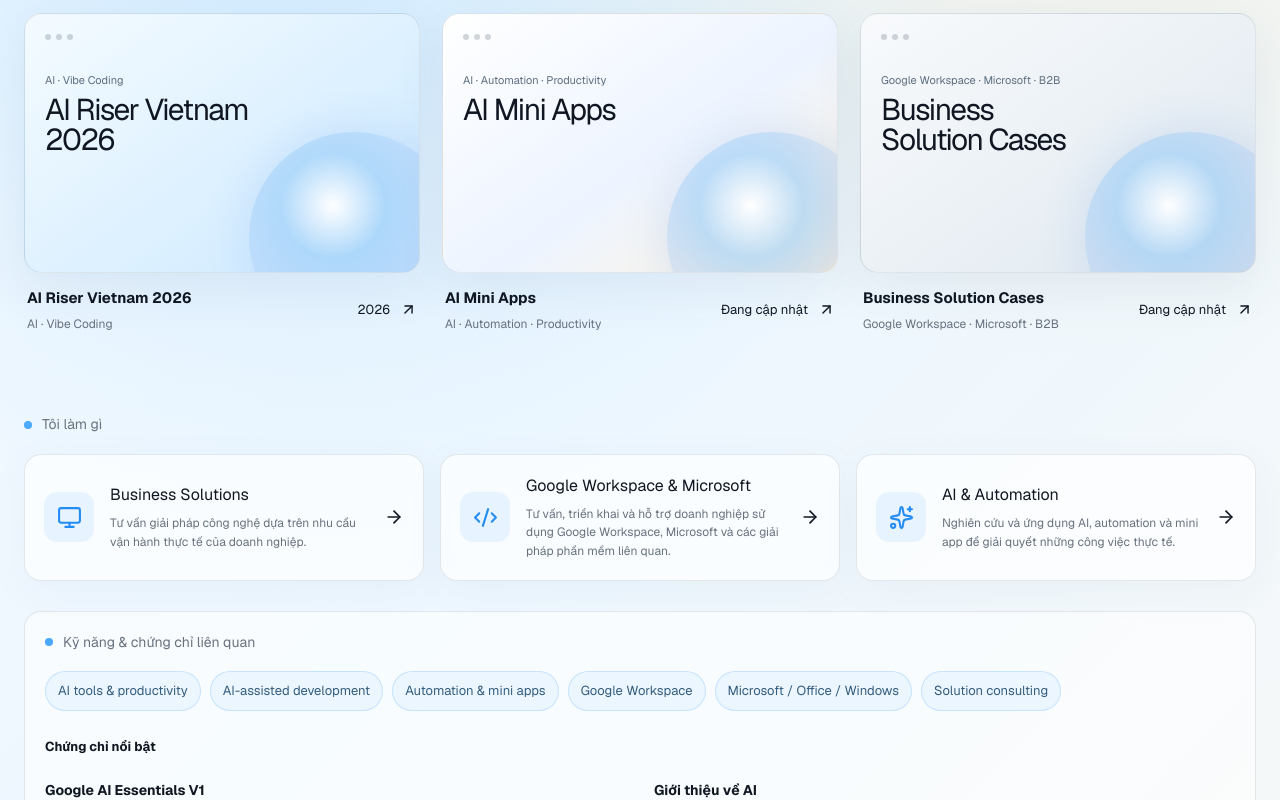
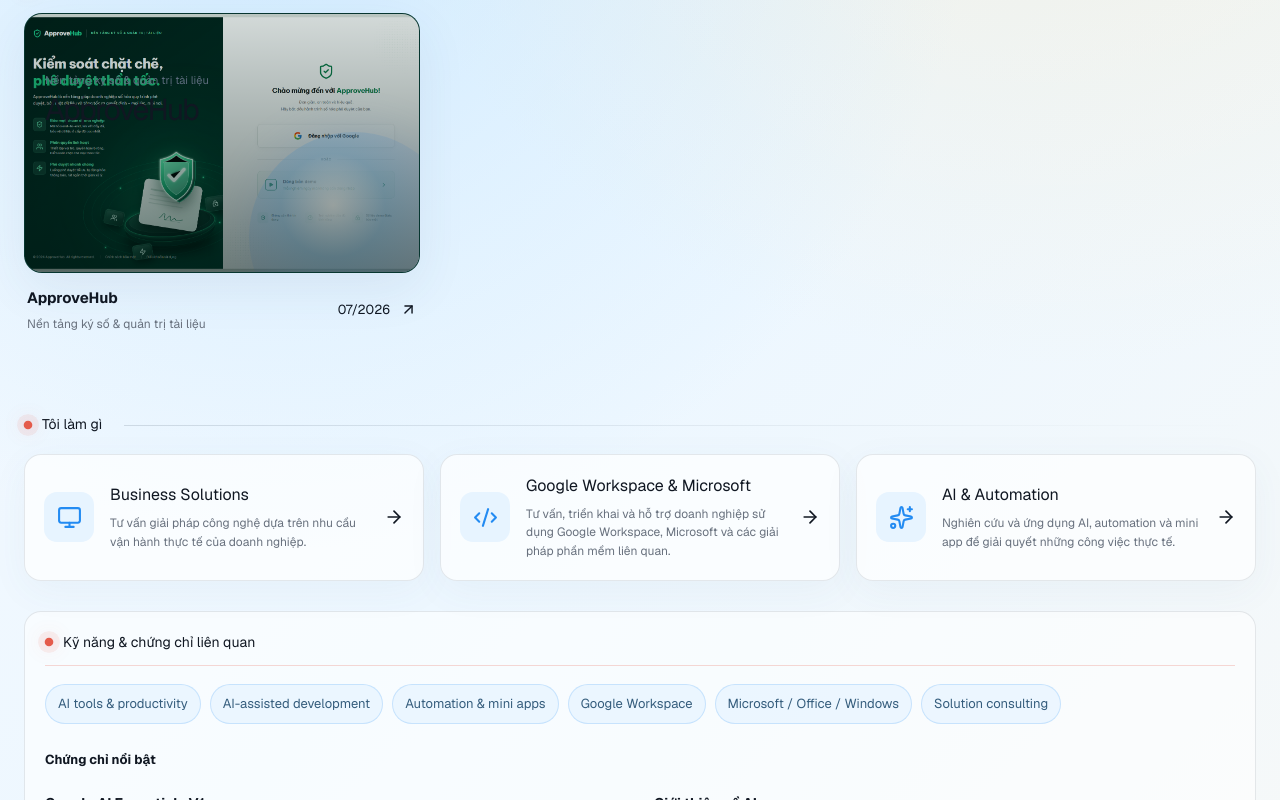
Before and after one commit to quantran159/quantranlab, a Next.js app: page / in a window 1280 px wide. Shown: the part 760-1560 px from the top of the page. Built offline with nearby package versions, Linux system fonts and the light colour scheme.

Commit message:
Refresh ApproveHub project imagery

```diff
--- a/src/app/accessibility.css
+++ b/src/app/accessibility.css
@@ -17,73 +17,67 @@
 
 .cursor-glow {
   position: fixed;
-  z-index: 40;
+  z-index: 9999;
   top: 0;
   left: 0;
-  width: 76px;
-  height: 76px;
+  width: 136px;
+  height: 136px;
   pointer-events: none;
   opacity: 0;
   border-radius: 50%;
-  filter: blur(5px);
-  mix-blend-mode: multiply;
-  transition: opacity 240ms ease;
+  background: radial-gradient(circle at 48% 46%, rgba(231, 53, 43, 0.11) 0, rgba(164, 24, 31, 0.06) 34%, transparent 74%);
+  filter: blur(16px);
+  transition: transform 500ms cubic-bezier(0.2, 0.8, 0.2, 1), opacity 240ms ease;
   will-change: transform, opacity;
 }
 
 .cursor-glow[data-visible="true"] {
-  opacity: 0.34;
+  opacity: 0.38;
 }
 
 .cursor-glow::before {
   position: absolute;
-  inset: 7px;
+  inset: 12px;
   border-radius: 50%;
-  background: radial-gradient(circle, rgba(255, 197, 121, 0.34) 0, rgba(255, 225, 175, 0.18) 36%, transparent 72%);
+  background: radial-gradient(circle, rgba(255, 113, 59, 0.16) 0, rgba(177, 24, 31, 0.07) 36%, transparent 74%);
   content: "";
-  filter: blur(8px);
+  filter: blur(16px);
 }
 
 .cursor-glow-flame {
   position: absolute;
   display: block;
   border-radius: 50% 42% 58% 46%;
-  background: radial-gradient(circle at 45% 42%, rgba(255, 244, 211, 0.62), rgba(255, 179, 95, 0.23) 42%, transparent 73%);
-  filter: blur(7px);
+  background: radial-gradient(circle at 45% 42%, rgba(255, 218, 157, 0.3), rgba(218, 47, 39, 0.13) 42%, transparent 73%);
+  filter: blur(13px);
   transform-origin: 50% 80%;
 }
 
 .cursor-glow-flame-one {
-  top: 9px;
-  left: 25px;
-  width: 27px;
-  height: 42px;
-  animation: cursor-flame-one 1.8s ease-in-out infinite alternate;
+  top: 13px;
+  left: 38px;
+  width: 40px;
+  height: 62px;
+  animation: cursor-flame-one 2.4s ease-in-out infinite alternate;
 }
 
 .cursor-glow-flame-two {
-  top: 24px;
-  left: 12px;
-  width: 33px;
-  height: 29px;
-  opacity: 0.72;
-  animation: cursor-flame-two 1.45s ease-in-out infinite alternate;
+  top: 42px;
+  left: 20px;
+  width: 52px;
+  height: 45px;
+  opacity: 0.52;
+  animation: cursor-flame-two 2s ease-in-out infinite alternate;
 }
 
 @keyframes cursor-flame-one {
-  from { transform: rotate(-10deg) scale(0.82, 0.94); opacity: 0.48; }
-  to { transform: rotate(13deg) scale(1.08, 1.12); opacity: 0.82; }
+  from { transform: rotate(-9deg) scale(0.84, 0.92); opacity: 0.34; }
+  to { transform: rotate(11deg) scale(1.06, 1.12); opacity: 0.68; }
 }
 
 @keyframes cursor-flame-two {
-  from { transform: rotate(14deg) scale(1.04, 0.86); }
-  to { transform: rotate(-12deg) scale(0.84, 1.08); }
-}
-
-@media (pointer: coarse), (prefers-reduced-motion: reduce) {
-  .cursor-glow {
-    display: none;
-  }
+  from { transform: rotate(12deg) scale(1.02, 0.86); opacity: 0.42; }
+  to { transform: rotate(-10deg) scale(0.86, 1.06); opacity: 0.68; }
 }
 
 .site-header {
@@ -100,6 +94,64 @@
 
 .about-section {
   padding-top: 68px !important;
+}
+
+.scroll-section .section-kicker {
+  position: relative;
+  opacity: 0.58;
+  transform: translateY(10px);
+  transition: opacity 650ms ease, transform 650ms cubic-bezier(0.22, 1, 0.36, 1), color 650ms ease;
+}
+
+.scroll-section.is-in-view .section-kicker {
+  opacity: 1;
+  color: var(--ink);
+  transform: translateY(0);
+}
+
+.scroll-section .section-kicker > span {
+  position: relative;
+  flex: 0 0 8px;
+  transition: box-shadow 650ms ease, transform 650ms ease, background 650ms ease;
+}
+
+.scroll-section.is-in-view .section-kicker > span {
+  background: #e45b4b;
+  box-shadow: 0 0 0 6px rgba(228, 91, 75, 0.09), 0 0 18px rgba(228, 91, 75, 0.35);
+  transform: scale(1.08);
+}
+
+.scroll-section > .section-heading::after,
+.scroll-section > .section-kicker::after {
+  height: 1px;
+  flex: 1;
+  margin-left: 22px;
+  background: linear-gradient(90deg, rgba(20, 38, 60, 0.14), transparent);
+  content: "";
+  opacity: 0;
+  transform: scaleX(0.35);
+  transform-origin: left;
+  transition: opacity 700ms ease, transform 700ms cubic-bezier(0.22, 1, 0.36, 1);
+}
+
+.scroll-section.is-in-view > .section-heading::after,
+.scroll-section.is-in-view > .section-kicker::after {
+  opacity: 1;
+  transform: scaleX(1);
+}
+
+.scroll-section:not(.is-in-view) > .section-heading,
+.scroll-section:not(.is-in-view) > .section-kicker {
+  transition: opacity 500ms ease;
+}
+
+.skills-panel > .section-kicker {
+  padding-bottom: 12px;
+  border-bottom: 1px solid rgba(20, 38, 60, 0.08);
+}
+
+.scroll-section.is-in-view .skills-panel > .section-kicker {
+  border-bottom-color: rgba(228, 91, 75, 0.24);
 }
 
 h1,
--- a/src/app/layout.tsx
+++ b/src/app/layout.tsx
@@ -16,5 +16,5 @@
 };
 
 export default function RootLayout({ children }: Readonly<{ children: React.ReactNode }>) {
-  return <html lang="vi" className={GeistSans.variable}><body><LanguageProvider><div className="page-frame"><CursorGlow /><Header />{children}<Footer /></div></LanguageProvider></body></html>;
+  return <html lang="vi" className={GeistSans.variable}><body><LanguageProvider><CursorGlow /><div className="page-frame"><Header />{children}<Footer /></div></LanguageProvider></body></html>;
 }
--- a/src/app/work/[slug]/page.tsx
+++ b/src/app/work/[slug]/page.tsx
@@ -4,4 +4,4 @@
 import { projects } from "@/data/projects";
 
 export function generateStaticParams(){return projects.map(p=>({slug:p.slug}));}
-export default async function ProjectPage({params}:{params:Promise<{slug:string}>}){const {slug}=await params;const p=projects.find(x=>x.slug===slug);if(!p)notFound();return <main className="inner shell project-page"><Link href="/work" className="back-link"><ArrowLeft size={17}/>Tất cả dự án</Link><p className="eyebrow"><span />{p.type}</p><h1 className="page-title">{p.title}</h1><p className="page-lead">{p.description}</p><div className={`case-hero visual-${p.accent}`}><div className="visual-orbit" /></div><div className="case-grid"><section><h2>Tổng quan</h2><p>{p.description}</p></section><aside><div><span>Năm</span><strong>{p.year}</strong></div><div><span>Công nghệ</span><strong>{p.stack.join(" · ")}</strong></div>{p.href&&<a href={p.href}>Xem website<ArrowUpRight size={16}/></a>}</aside></div><section className="case-section"><h2>Case study đang được hoàn thiện</h2><p>Phần Problem → Process → Solution → Result sẽ được bổ sung khi Quân cung cấp nội dung và hình ảnh thực tế của dự án.</p></section></main>}
+export default async function ProjectPage({params}:{params:Promise<{slug:string}>}){const {slug}=await params;const p=projects.find(x=>x.slug===slug);if(!p)notFound();return <main className="inner shell project-page"><Link href="/work" className="back-link"><ArrowLeft size={17}/>Tất cả dự án</Link><p className="eyebrow"><span />{p.type}</p><h1 className="page-title">{p.title}</h1><p className="page-lead">{p.description}</p><div className={`case-hero visual-${p.accent}`}>{p.slug === "approvehub" && <img className="case-project-image" src="/approvehub.png" alt="Giao diện ApproveHub" />}<div className="case-project-sheen" /></div><div className="case-grid"><section><h2>Tổng quan</h2><p>{p.description}</p></section><aside><div><span>Năm</span><strong>{p.year}</strong></div><div><span>Công nghệ</span><strong>{p.stack.join(" · ")}</strong></div>{p.href&&<a href={p.href}>Xem website<ArrowUpRight size={16}/></a>}</aside></div><section className="case-section"><h2>Case study đang được hoàn thiện</h2><p>Phần Problem → Process → Solution → Result sẽ được bổ sung khi Quân cung cấp nội dung và hình ảnh thực tế của dự án.</p></section></main>}
--- a/src/components/Home.tsx
+++ b/src/components/Home.tsx
@@ -1,7 +1,7 @@
 "use client";
 
 import Link from "next/link";
-import { useState } from "react";
+import { useEffect, useRef, useState, type ReactNode } from "react";
 import { ArrowRight, Code2, Monitor, Sparkles } from "lucide-react";
 import { projects } from "@/data/projects";
 import { ProjectCard } from "./ProjectCard";
@@ -83,6 +83,24 @@
   },
 } as const;
 
+function RevealSection({ id, className, children }: { id: string; className: string; children: ReactNode }) {
+  const sectionRef = useRef<HTMLElement>(null);
+  const [isInView, setIsInView] = useState(false);
+
+  useEffect(() => {
+    const section = sectionRef.current;
+    if (!section) return;
+    const observer = new IntersectionObserver(([entry]) => setIsInView(entry.isIntersecting), {
+      threshold: 0.16,
+      rootMargin: "-8% 0px -8% 0px",
+    });
+    observer.observe(section);
+    return () => observer.disconnect();
+  }, []);
+
+  return <section ref={sectionRef} id={id} className={`${className} scroll-section${isInView ? " is-in-view" : ""}`}>{children}</section>;
+}
+
 export function Home() {
   const { lang } = useLanguage();
   const t = copy[lang];
@@ -116,12 +134,12 @@
         </div>
       </section>
 
-      <section id="work" className="section shell anchor-section">
+      <RevealSection id="work" className="section shell anchor-section">
         <div className="section-heading"><p className="section-kicker"><span />{t.selected}</p></div>
         <div className="projects-grid">{projects.slice(0,3).map((p) => <ProjectCard key={p.slug} project={p} />)}</div>
-      </section>
+      </RevealSection>
 
-      <section id="skills" className="section shell anchor-section">
+      <RevealSection id="skills" className="section shell anchor-section">
         <div className="section-heading"><p className="section-kicker"><span />{t.what}</p></div>
         <div className="capabilities">
           {t.skills.map(([title, text], i) => {
@@ -137,20 +155,20 @@
             <div className="credentials-list">{t.credentials.map(([title, issuer, date]) => <article className="credential-item" key={title}><strong>{title}</strong><span>{issuer} · {date}</span></article>)}</div>
           </div>
         </div>
-      </section>
+      </RevealSection>
 
-      <section id="about" className="section shell anchor-section about-section">
+      <RevealSection id="about" className="section shell anchor-section about-section">
         <p className="section-kicker"><span />{t.aboutKicker}</p>
         <div className="about-grid">
           <ImageEditor variant="about" />
           <div><h2>{t.aboutTitle}</h2><p>{t.aboutText}</p><p>{t.aboutRole}</p><p>{t.aboutOutside}</p><p>{t.aboutLab}</p><p>{t.aboutFocus}</p></div>
         </div>
-      </section>
+      </RevealSection>
 
-      <section id="contact" className="cta shell anchor-section">
+      <RevealSection id="contact" className="cta shell anchor-section">
         <div><h2>{t.cta}</h2><p>{t.ctaText}</p></div>
         <Link className="button button-dark" href="/contact">{t.contact}<ArrowRight size={18} /></Link>
-      </section>
+      </RevealSection>
     </main>
   );
 }
--- a/src/components/ProjectCard.tsx
+++ b/src/components/ProjectCard.tsx
@@ -10,6 +10,7 @@
   return (
     <Link className="project-card" href={`/work/${project.slug}`}>
       <div className={`project-visual visual-${project.accent}`}>
+        {project.slug === "approvehub" && <img className="project-cover-image" src="/approvehub.png" alt="Giao diện ApproveHub" />}
         <div className="visual-chrome"><span /><span /><span /></div>
         <div className="visual-copy">
           <p>{project.type}</p>
--- a/src/data/projects.ts
+++ b/src/data/projects.ts
@@ -15,43 +15,17 @@
 
 export const projects: Project[] = [
   {
-    slug: "ai-riser-vietnam-2026",
-    title: "AI Riser Vietnam 2026",
-    titleEn: "AI Riser Vietnam 2026",
-    type: "AI · Vibe Coding",
-    typeEn: "AI · Vibe Coding",
-    year: "2026",
+    slug: "approvehub",
+    title: "ApproveHub",
+    titleEn: "ApproveHub",
+    type: "Nền tảng ký số & quản trị tài liệu",
+    typeEn: "Digital signing & document management",
+    year: "07/2026",
     description:
-      "Đang cập nhật",
-    descriptionEn: "Coming soon",
-    accent: "blue",
-    featured: true,
-    stack: ["AI", "Vibe Coding"],
-  },
-  {
-    slug: "quan-tran-portfolio",
-    title: "AI Mini Apps",
-    titleEn: "AI Mini Apps",
-    type: "AI · Automation · Productivity",
-    typeEn: "AI · Automation · Productivity",
-    year: "Đang cập nhật",
-    description: "Đang cập nhật",
-    descriptionEn: "Coming soon",
-    accent: "pearl",
-    featured: true,
-    stack: ["AI", "Automation", "Productivity"],
-  },
-  {
-    slug: "studio-website-concept",
-    title: "Business Solution Cases",
-    titleEn: "Business Solution Cases",
-    type: "Google Workspace · Microsoft · B2B",
-    typeEn: "Google Workspace · Microsoft · B2B",
-    year: "Đang cập nhật",
-    description: "Đang cập nhật",
-    descriptionEn: "Coming soon",
+      "Nền tảng giúp doanh nghiệp số hóa quy trình phê duyệt, bảo mật dữ liệu và tăng tốc ra quyết định.",
+    descriptionEn: "A platform that helps businesses digitize approval workflows, protect data and make decisions faster.",
     accent: "slate",
     featured: true,
-    stack: ["Google Workspace", "Microsoft", "B2B"],
+    stack: ["Digital signing", "Approval workflow", "Document management"],
   },
 ];
```
Also changed, not shown: src/components/CursorGlow.tsx (+7 -8 lines), public/approvehub.png (added), src/app/globals.css.
